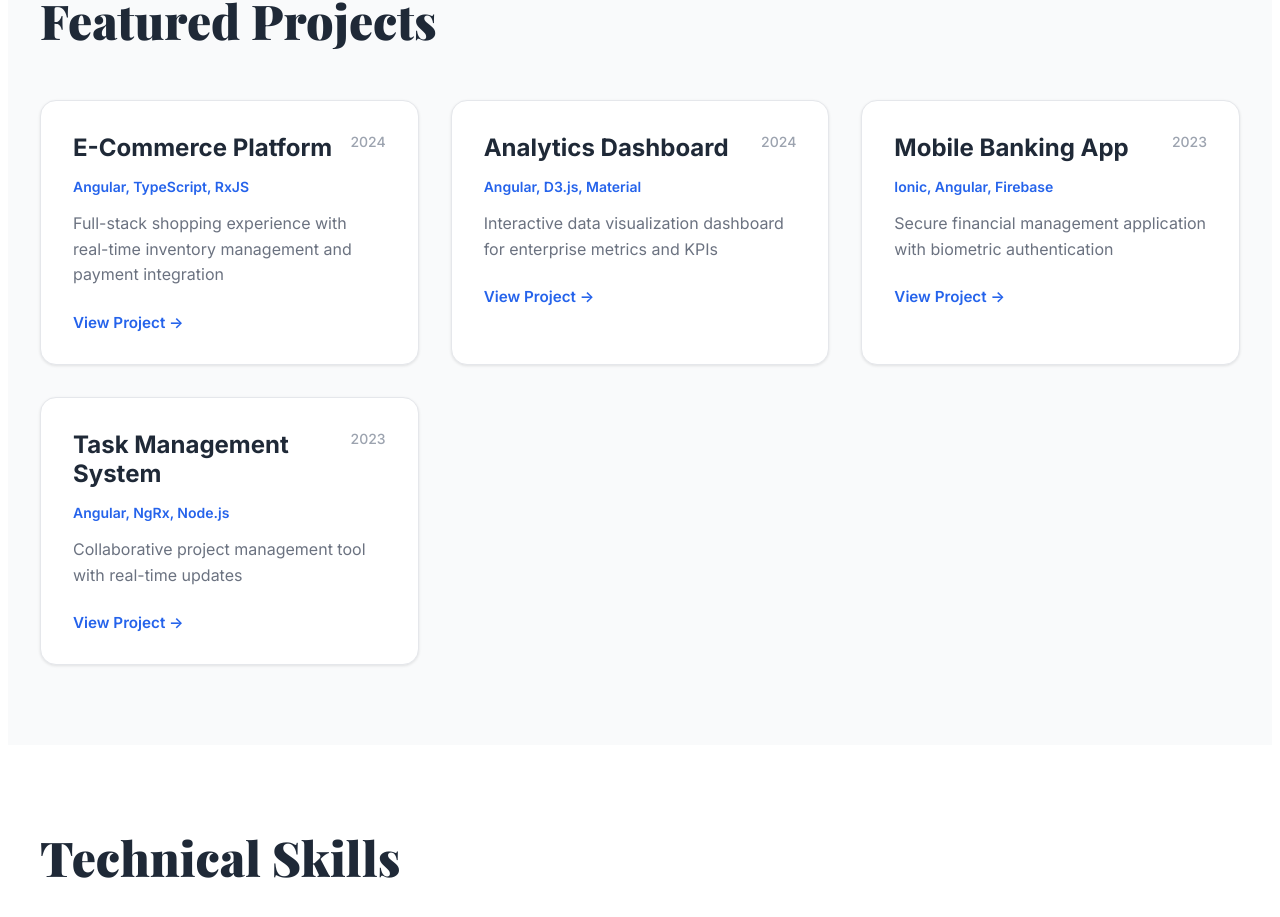
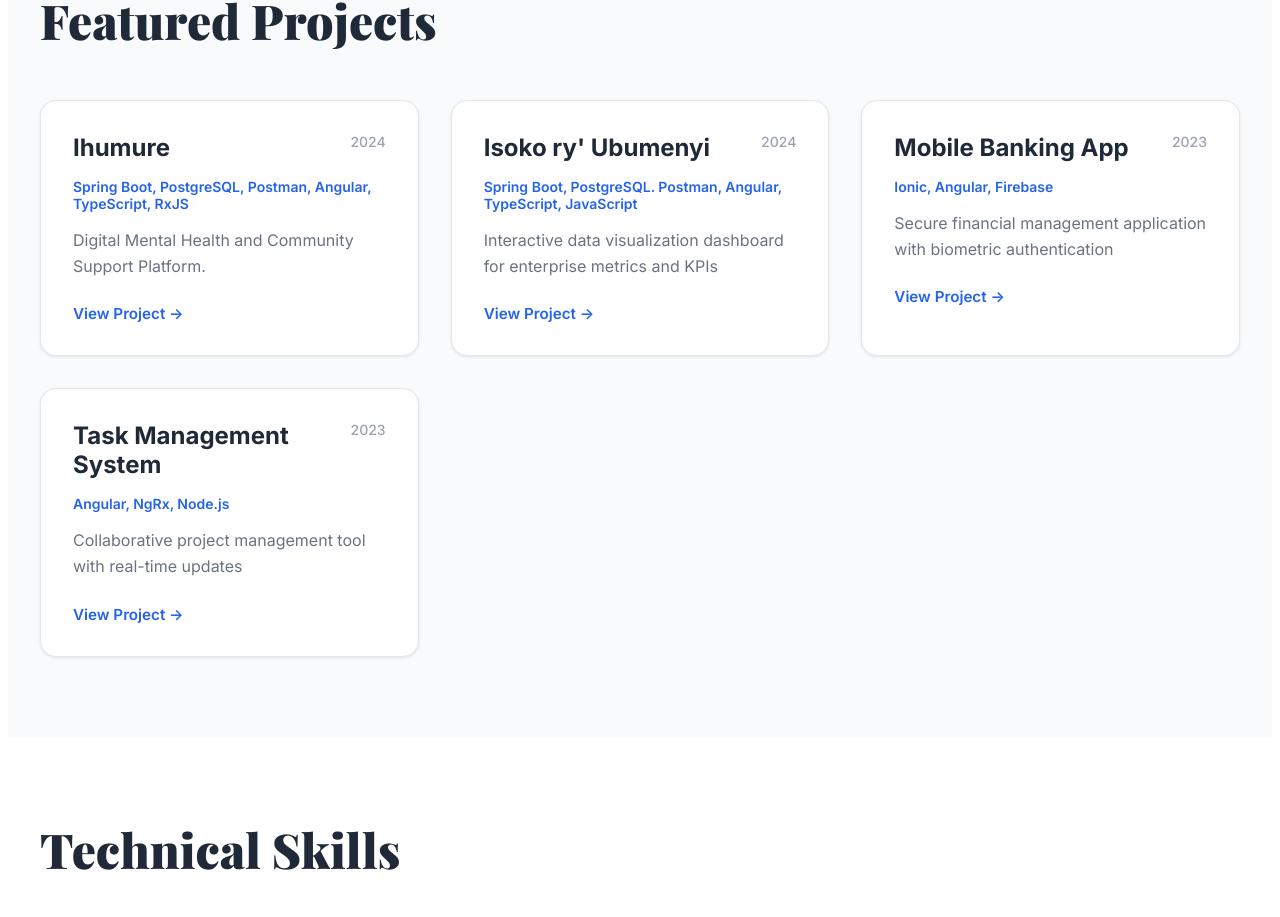
Before and after one commit to nshutifabrice09/portfolio, an Angular app: page / in a window 1280 px wide. Shown: the part 2251-3168 px from the top of the page. Built offline with nearby package versions, Linux system fonts and the light colour scheme.

Commit message:
Updates on projects section

```diff
--- a/src/app/portfolio/portfolio.ts
+++ b/src/app/portfolio/portfolio.ts
@@ -20,18 +20,18 @@ export class Portfolio {
 
   projects = [
     {
-      title: "E-Commerce Platform",
-      tech: "Angular, TypeScript, RxJS",
-      description: "Full-stack shopping experience with real-time inventory management and payment integration",
+      title: "Ihumure",
+      tech: "Spring Boot, PostgreSQL, Postman, Angular, TypeScript, RxJS",
+      description: "Digital Mental Health and Community Support Platform.",
       year: "2024",
       link: "https://github.com/yourusername/project1"
     },
     {
-      title: "Analytics Dashboard",
-      tech: "Angular, D3.js, Material",
+      title: "Isoko ry' Ubumenyi",
+      tech: "Spring Boot, PostgreSQL. Postman, Angular, TypeScript, JavaScript",
       description: "Interactive data visualization dashboard for enterprise metrics and KPIs",
       year: "2024",
-      link: "https://github.com/yourusername/project2"
+      link: "https://isoko-ry-ubumenyi-frontend.vercel.app/"
     },
     {
       title: "Mobile Banking App",
```
